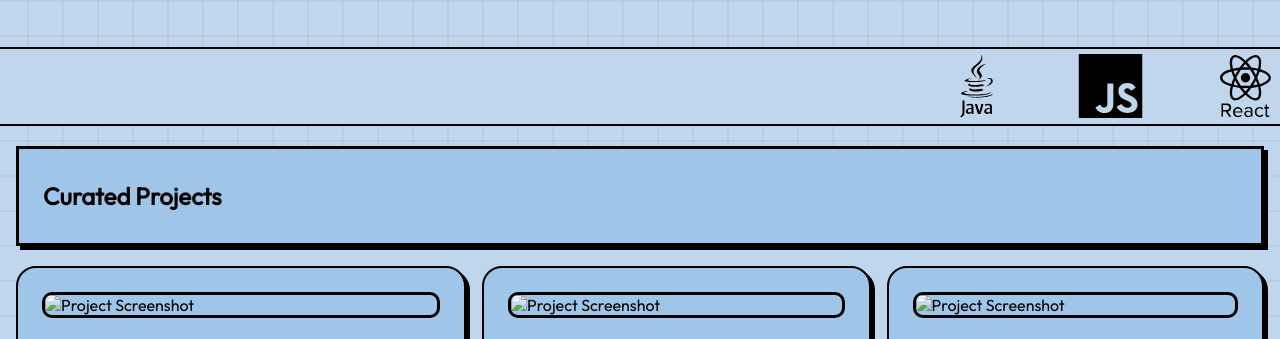
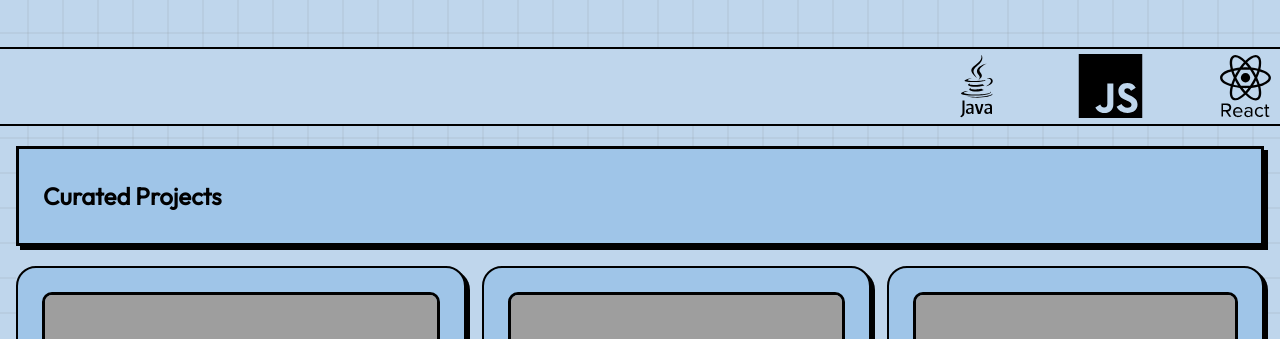
Before and after one commit to Talos14/website-v2, a plain HTML site: page index.html in a window 1280 px wide. Shown: the part 551-890 px from the top of the page. Drawn offline with Linux system fonts and the light colour scheme; the site is published under a folder, as on GitHub Pages, so addresses that start at the root find nothing.

Commit message:
Repaired absolute pathing of image files into more GitHub compatible syntax.

```diff
--- a/index.html
+++ b/index.html
@@ -112,7 +112,7 @@
         <div class="projects-header"><h2>Curated Projects</h2></div>
         <div class="projects-card-wrapper">
             <div class="projects-card">
-                <img src="/images/mines.png" alt="Project Screenshot">
+                <img src="images/mines.png" alt="Project Screenshot">
                 <div class="project-card-text">
                     <h3>Feasibility Study of Vanadium & Graphite Mining in Arunachal Pradesh</h3>
                     <div class="project-card-info">
@@ -128,7 +128,7 @@
                 </div>
             </div>
             <div class="projects-card">
-                <img src="/images/industry.png" alt="Project Screenshot">
+                <img src="images/industry.png" alt="Project Screenshot">
                 <div class="project-card-text">
                     <h3>Predictive Maintenance in Closed Loop Mining Industries</h3>
                     <div class="project-card-info">
@@ -144,7 +144,7 @@
                 </div>
             </div>
             <div class="projects-card">
-                <img src="/images/server.png" alt="Project Screenshot">
+                <img src="images/server.png" alt="Project Screenshot">
                 <div class="project-card-text">
                     <h3>Anomaly Detection in Cloud Based Infrastructure Logs</h3>
                     <div class="project-card-info">
```
